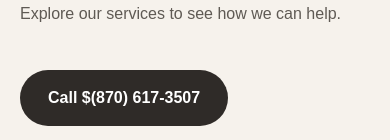
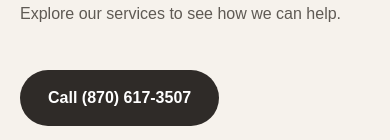
Before and after one commit to altifygenerator-ai/mayos-home-remodeling, a Next.js app: page /locations/hot-springs-ar in a window 390 px wide. Shown: the part 703-843 px from the top of the page. Built offline with nearby package versions, Linux system fonts and the light colour scheme.

Commit message:
Fix phone CTA rendering on SEO page

```diff
--- a/src/app/locations/hot-springs-ar/page.tsx
+++ b/src/app/locations/hot-springs-ar/page.tsx
@@ -29,7 +29,7 @@ export default function Page() {
  <p className="mt-8 text-lg leading-8 text-[#5f5a54]">Mayo's Home Remodeling serves homeowners in Hot Springs with repairs, renovations, flooring, drywall, carpentry, and other interior improvements.</p>
  <h2 className="mt-12 text-2xl font-bold">Discuss Your Project</h2>
  <p className="mt-4 leading-8 text-[#5f5a54]">From older homes that need updates to smaller repair projects, our approach is straightforward: discuss the work, assess what needs to be done, and provide a quote based on the project. Explore our services to see how we can help.</p>
- <div className="mt-10 flex flex-wrap gap-4"><a href={`tel:${site.phoneRaw}`} className="rounded-full bg-[#2f2b28] px-7 py-4 font-semibold text-white">Call ${site.phone}</a><Link href="/#quote" className="rounded-full border border-[#2f2b28] px-7 py-4 font-semibold">Request a Quote</Link></div>
+ <div className="mt-10 flex flex-wrap gap-4"><a href={`tel:${site.phoneRaw}`} className="rounded-full bg-[#2f2b28] px-7 py-4 font-semibold text-white">Call {site.phone}</a><Link href="/#quote" className="rounded-full border border-[#2f2b28] px-7 py-4 font-semibold">Request a Quote</Link></div>
  </div>
  <section className="mt-16 border-t border-black/10 pt-8"><h2 className="mb-5 text-2xl font-bold">Explore More</h2><div className="flex flex-wrap gap-6 text-[#5f5a54]"><Link className="underline" href="/services/home-remodeling">Home Remodeling</Link><Link className="underline" href="/services/flooring-drywall">Flooring &amp; Drywall</Link><Link className="underline" href="/locations/hot-springs-ar">Hot Springs</Link><Link className="underline" href="/locations/hot-springs-village-ar">Hot Springs Village</Link></div></section>
  </div></main><Footer/></>;
```
